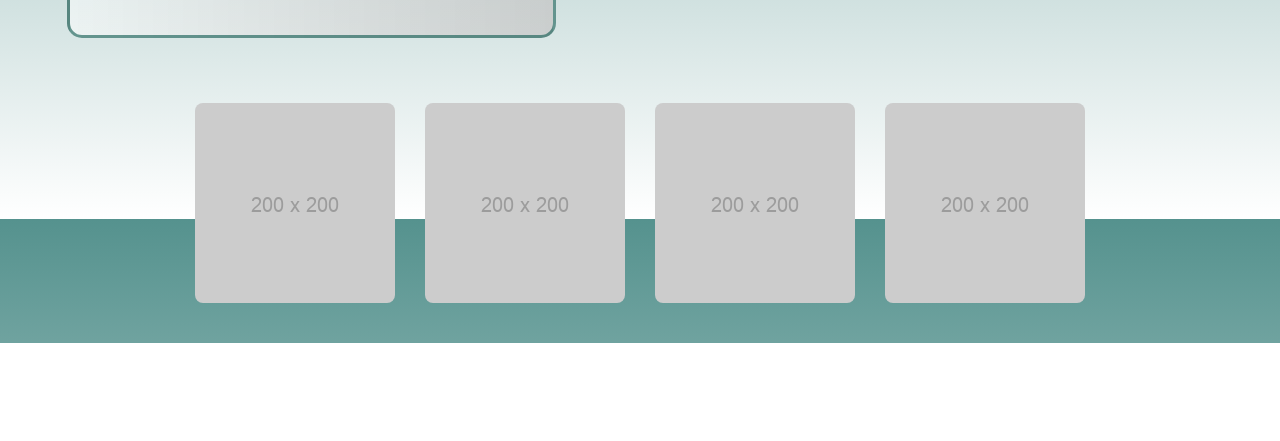
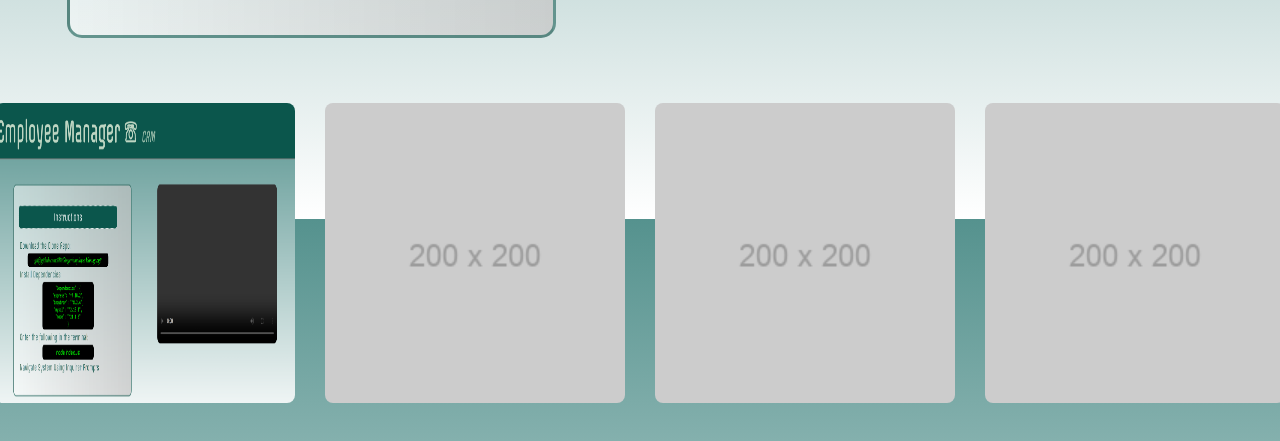
Before and after one commit to 8BitGinger/employeeManager, a website: page index.html in a window 1280 px wide. Shown: the part 581-1022 px from the top of the page. Before the commit the page ends 924 px from the top, so only its background shows below. Drawn offline with Linux system fonts and the light colour scheme; a web font is replaced by a local one.

Commit message:
updated testable screenshot

```diff
--- a/assets/css/style.css
+++ b/assets/css/style.css
@@ -145,6 +145,8 @@ section {
 .screenshot {
     margin: 15px;
     border-radius: 8px;
+    width: 300px;
+    height: 300px;
 }
 
 ol:hover {
--- a/index.html
+++ b/index.html
@@ -50,7 +50,7 @@
     </div>
     <div class="container">
         <section class="screenshots">
-            <img src="/assets/images/Placeholder Image.png" alt="screenshot" class="screenshot">
+            <img src="/assets/images/crm-Screenshot.png" alt="screenshot" class="screenshot">
             <img src="/assets/images/Placeholder Image.png" alt="screenshot" class="screenshot">
             <img src="/assets/images/Placeholder Image.png" alt="screenshot" class="screenshot">
             <img src="/assets/images/Placeholder Image.png" alt="screenshot" class="screenshot">
```
Also changed, not shown: assets/images/crm-Screenshot.png (added).
